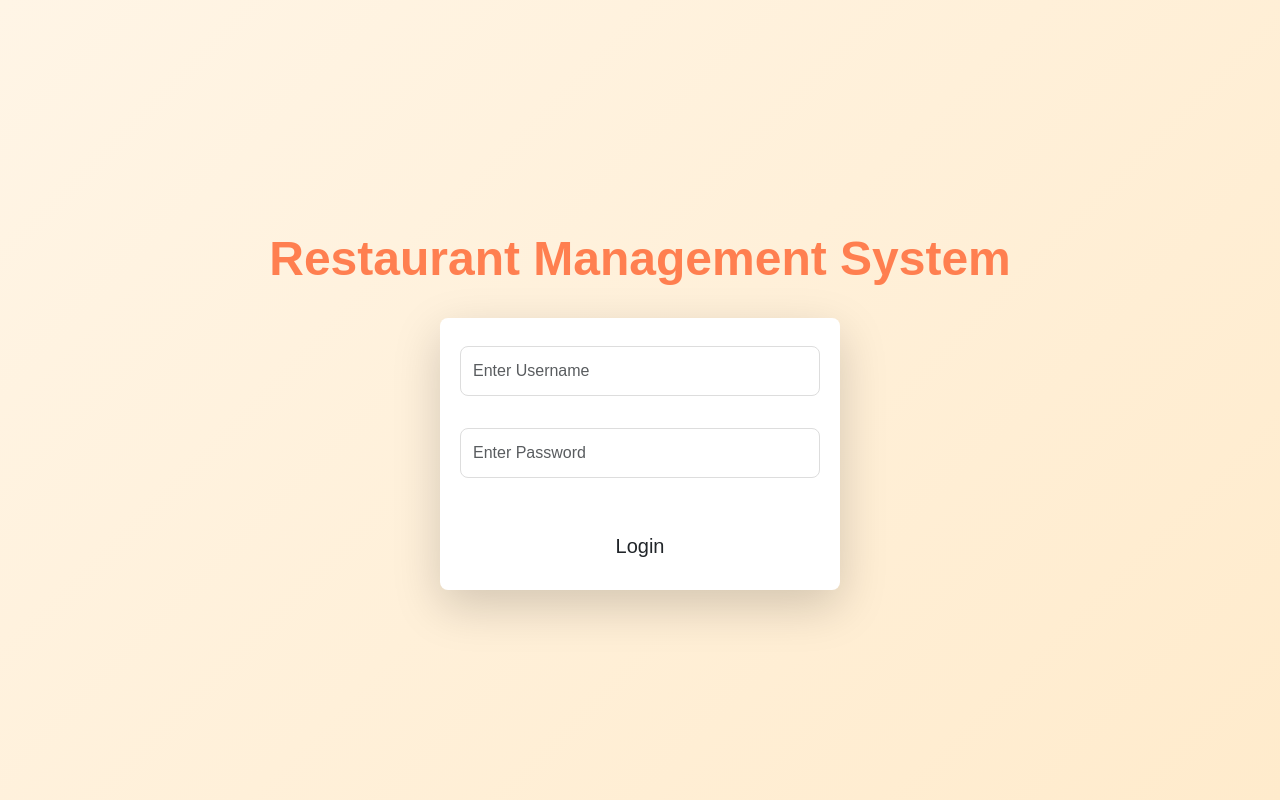
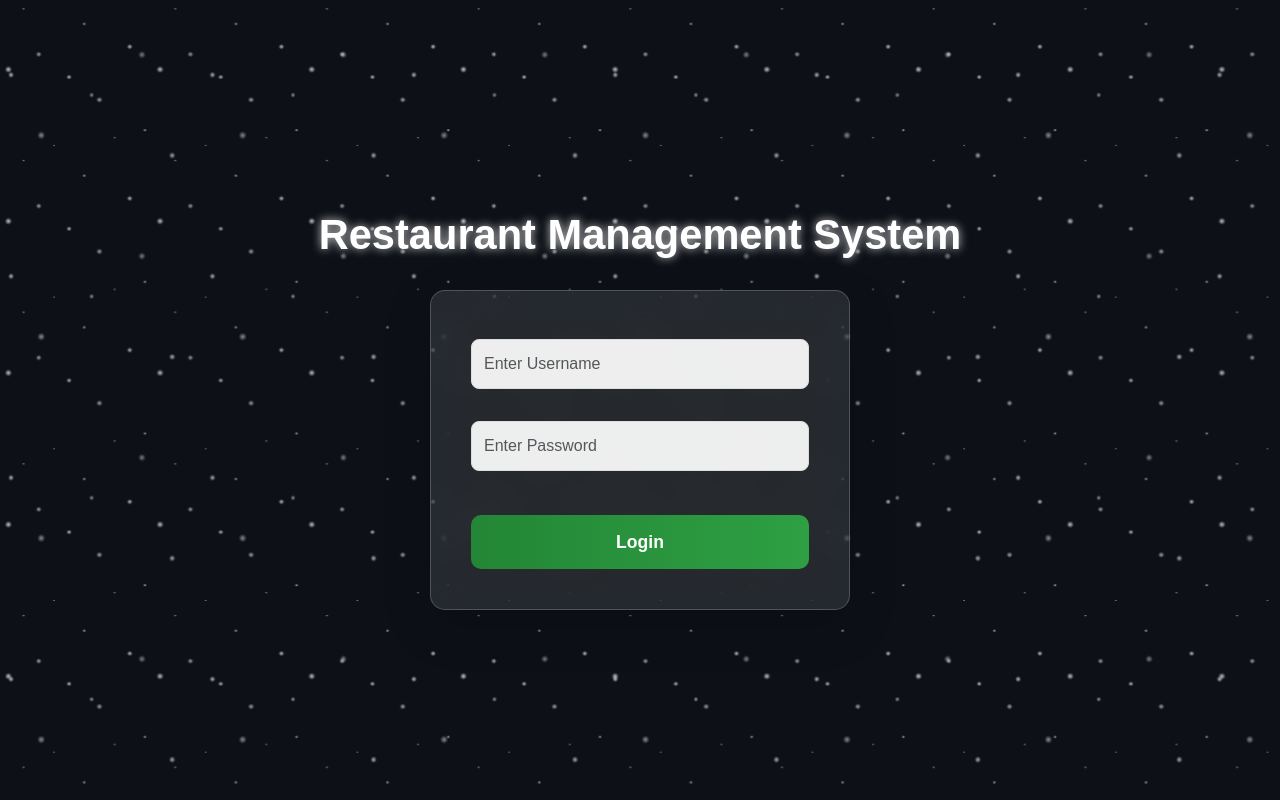
Before and after one commit to KoyyalagaddaVenkataRamaRaju/restaurant-management-system, a React (Vite) app in the folder client/: page / in a window 1280 px wide. Built offline with nearby package versions, Linux system fonts and the light colour scheme.

Commit message:
Update Login.css

```diff
--- a/client/src/styles/Login.css
+++ b/client/src/styles/Login.css
@@ -1,111 +1,188 @@
-/* Global Box Sizing Reset */
+/* Global reset */
 *,
 *::before,
 *::after {
   box-sizing: border-box;
+  margin: 0;
+  padding: 0;
 }
 
-/* Main Login Container */
+/* Container with dark space background */
 .login-container {
+  position: relative;
+  min-height: 100vh;
   display: flex;
   flex-direction: column;
   justify-content: center;
   align-items: center;
-  min-height: 100vh;
-  background: linear-gradient(135deg, #fff5e6, #ffebcc); /* Light orange gradient */
-  color: #333; /* Dark text for contrast */
-  font-family: 'Arial', sans-serif;
-  padding: 0 20px;
+  font-family: "Poppins", sans-serif;
+  color: white;
   text-align: center;
+  overflow: hidden;
+  background-color: #0d1117;
 }
 
-/* Heading */
-.login-container h2 {
-  font-size: 3rem;
-  margin-bottom: 30px; /* Increased margin to space out from the form */
-  font-weight: bold;
-  color: #ff7f50; /* Light orange color for the heading */
+/* Stars base layer with many randomly sized and positioned dots */
+.stars {
+  position: absolute;
+  top: 0; left: 0;
+  width: 200%;
+  height: 200%;
+  background:
+    radial-gradient(circle 1.5px at 5% 10%, #fff, transparent),
+    radial-gradient(circle 3.5px at 15% 70%, #eee, transparent),
+    radial-gradient(circle 1.2px at 25% 30%, #ddd, transparent),
+    radial-gradient(circle 2.8px at 35% 60%, #ccc, transparent),
+    radial-gradient(circle 0.8px at 45% 20%, #fff, transparent),
+    radial-gradient(circle 2.5px at 55% 75%, #eee, transparent),
+    radial-gradient(circle 1.7px at 65% 40%, #ddd, transparent),
+    radial-gradient(circle 3.0px at 75% 90%, #ccc, transparent),
+    radial-gradient(circle 1px at 85% 15%, #fff, transparent),
+    radial-gradient(circle 2.7px at 95% 55%, #eee, transparent);
+  background-repeat: repeat;
+  background-size: 150px 150px;
+  animation:
+    starsMove 60s linear infinite,
+    zoomInOut 40s ease-in-out infinite alternate;
+  opacity: 0.85;
+  z-index: 0;
 }
 
-/* Form Styling */
-form {
-  background-color: #ffffff; /* White background for the form */
-  padding: 40px;
-  border-radius: 10px;
-  width: 100%;
-  max-width: 400px;
-  box-shadow: 0 4px 15px rgba(0, 0, 0, 0.1);
+/* Twinkling stars layer */
+.twinkle {
+  position: absolute;
+  top: 0; left: 0;
+  width: 200%;
+  height: 200%;
+
+  background:
+    radial-gradient(circle 3px at 10% 40%, rgba(255,255,255,0.85), transparent),
+    radial-gradient(circle 4px at 25% 70%, rgba(255,255,255,0.6), transparent),
+    radial-gradient(circle 2.5px at 50% 50%, rgba(255,255,255,0.7), transparent),
+    radial-gradient(circle 3.7px at 75% 30%, rgba(255,255,255,0.55), transparent),
+    radial-gradient(circle 3.2px at 90% 80%, rgba(255,255,255,0.8), transparent);
+  background-repeat: repeat;
+  background-size: 200px 200px;
+
+  animation:
+    twinkleFlicker 2s ease-in-out infinite alternate,
+    zoomInOut 50s ease-in-out infinite alternate;
+  opacity: 0.55;
+  z-index: 1;
 }
 
-/* Input Fields - Ensure 100% width with proper box-sizing */
-input {
-  width: 100%; /* Full width of the form container */
-  padding: 12px;
-  margin: 10px 0;
-  border-radius: 5px;
-  border: 1px solid #ddd;
-  font-size: 16px;
+/* Vertical drift of stars */
+@keyframes starsMove {
+  from {
+    background-position: 0 0;
+  }
+  to {
+    background-position: 0 -300px;
+  }
 }
 
-/* Input Focus Effect */
-input[type="text"]:focus,
-input[type="password"]:focus {
-  outline: none;
-  border-color: #ff7f50; /* Light orange border on focus */
+/* Twinkle flicker effect */
+@keyframes twinkleFlicker {
+  from {
+    opacity: 0.25;
+  }
+  to {
+    opacity: 1;
+  }
 }
 
-/* Button Styling */
-button {
-  background-color: #ff7f50; /* Light orange for the button */
-  color: white;
-  padding: 14px 20px;
-  width: 100%; /* Full width of the form container */
-  border: none;
-  border-radius: 5px;
-  font-size: 18px;
-  cursor: pointer;
-  transition: background-color 0.3s ease;
+/* Zoom in and out effect */
+@keyframes zoomInOut {
+  0% {
+    transform: scale(1) translateZ(0);
+  }
+  100% {
+    transform: scale(1.3) translateZ(0);
+  }
 }
 
-button:hover {
-  background-color: #ff8c69; /* Slightly darker orange on hover */
+/* Heading styling */
+.login-heading {
+  font-size: 2.6rem;
+  font-weight: 700;
+  margin-bottom: 30px;
+  color: #ffffff;
+  z-index: 2;
+  text-shadow: 0 0 10px rgba(255, 255, 255, 0.8);
 }
 
-/* Error Message Styling */
-.error {
-  color: #ff4747; /* Red color for error messages */
-  font-size: 16px;
-  margin-top: 10px;
+/* Glassmorphic login form */
+.login-form {
+  background: rgba(255, 255, 255, 0.1);
+  padding: 40px;
+  border-radius: 15px;
+  backdrop-filter: blur(15px);
+  border: 1px solid rgba(255, 255, 255, 0.2);
+  box-shadow: 0 0 30px rgba(0, 0, 0, 0.6);
+  width: 95%;
+  max-width: 420px;
+  z-index: 2;
 }
 
-/* Responsive Design */
+/* Input styling */
+.glow-input {
+  background: rgba(255, 255, 255, 0.92);
+  border: 1px solid transparent;
+  border-radius: 10px;
+  padding: 12px 15px;
+  font-size: 1rem;
+  transition: all 0.3s ease;
+}
+
+.glow-input:focus {
+  border-color: #58a6ff;
+  box-shadow: 0 0 12px rgba(88, 166, 255, 0.9);
+  outline: none;
+}
+
+/* Login button styling */
+.glow-btn {
+  background: linear-gradient(90deg, #238636, #2ea043);
+  border: none;
+  border-radius: 10px;
+  font-weight: 600;
+  padding: 14px 20px;
+  font-size: 1.1rem;
+  color: #fff;
+  transition: all 0.3s ease;
+  cursor: pointer;
+}
+
+.glow-btn:hover {
+  background: linear-gradient(90deg, #2ea043, #3fb950);
+  box-shadow: 0 0 20px rgba(46, 160, 67, 0.9);
+  transform: translateY(-3px);
+}
+
+/* Error message styling */
+.error {
+  color: #ff6b6b;
+  font-size: 14px;
+  margin-top: 15px;
+  z-index: 2;
+}
+
+/* Responsive adjustments */
 @media (max-width: 768px) {
-  .login-container {
-    padding: 0 10px;
+  .login-heading {
+    font-size: 2rem;
   }
-
-  .login-container h2 {
-    font-size: 2.5rem; /* Smaller heading size on medium screens */
-  }
-
-  form {
-    padding: 20px;
-    max-width: 100%;
+  .login-form {
+    padding: 30px;
   }
 }
 
 @media (max-width: 480px) {
-  .login-container {
-    padding: 0 5px;
+  .login-heading {
+    font-size: 1.6rem;
   }
-
-  .login-container h2 {
-    font-size: 2rem; /* Smaller heading size on small screens */
-  }
-
-  input,
-  button {
+  .glow-btn {
+    font-size: 14px;
     padding: 12px;
-    font-size: 14px;
   }
 }
```
